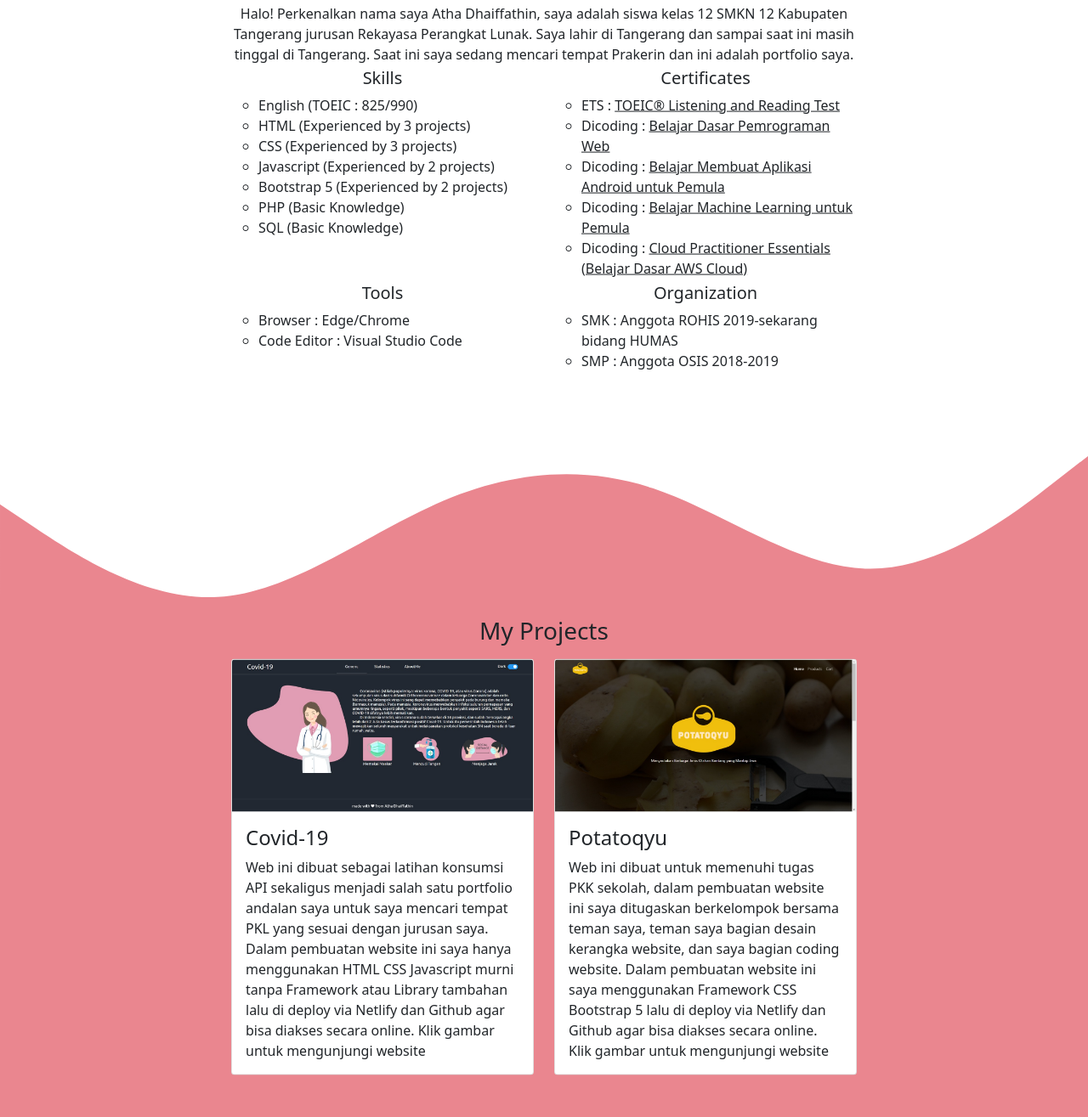
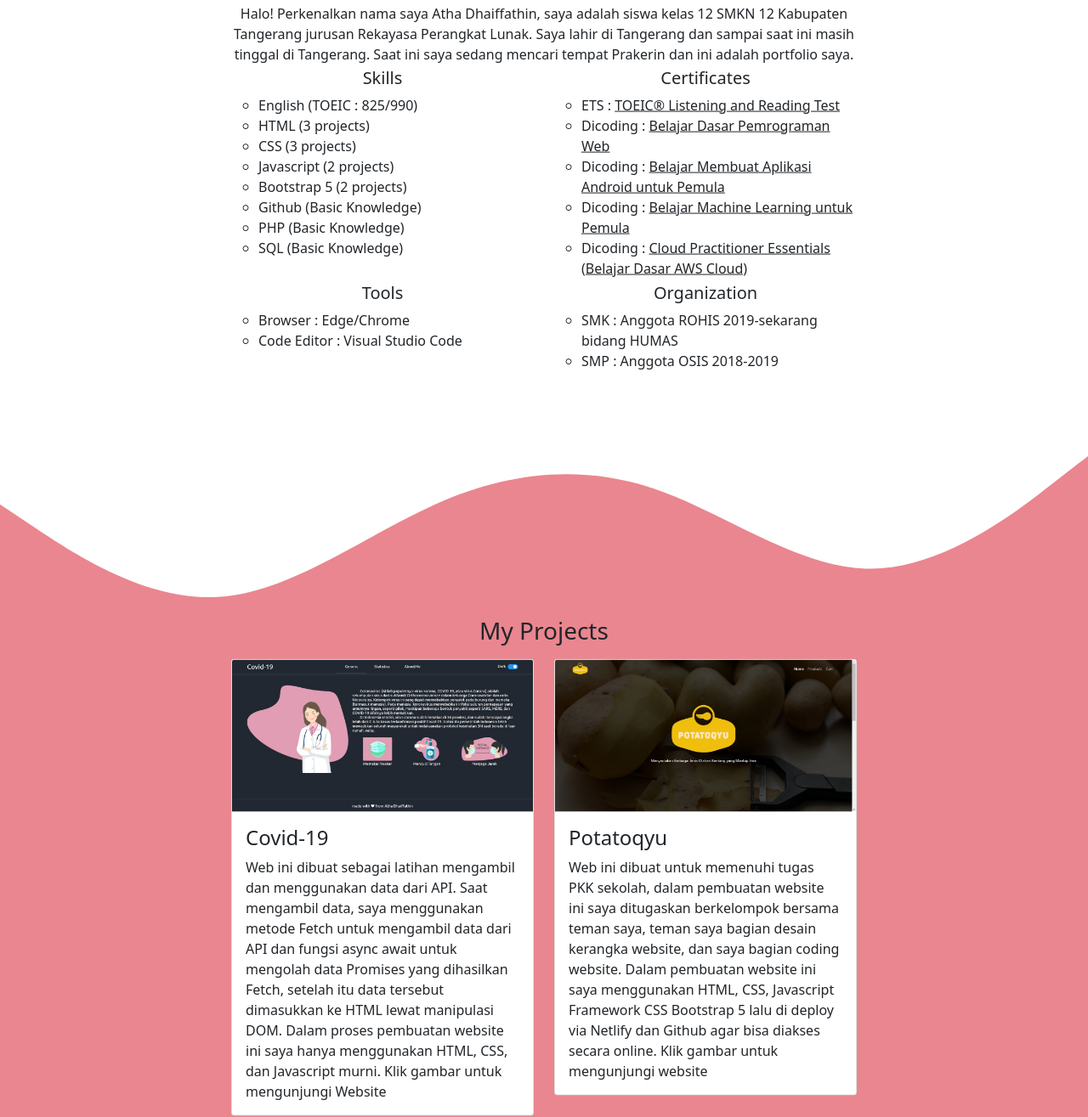
Before and after one commit to Hoshizora-n/Portfolio, a plain HTML site: page index.html in a window 1280 px wide. Shown: the part 676-1991 px from the top of the page at 85% size. Drawn offline with nearby package versions, Linux system fonts and the light colour scheme.

Commit message:
Update index html

```diff
--- a/index.html
+++ b/index.html
@@ -22,7 +22,7 @@
                 <div class="collapse navbar-collapse" id="navbarNav">
                     <ul class="navbar-nav ms-auto">
                         <li class="nav-item w-100 text-center">
-                            <a class="nav-link active" aria-current="page" href="#">Home</a>
+                            <a class="nav-link active" aria-current="page" href="#home">Home</a>
                         </li>
                         <li class="nav-item w-100 text-center">
                             <a class="nav-link" href="#about">About</a>
@@ -40,13 +40,11 @@
         <!-- Akhir Navbar -->
 
         <!-- Jumbotron -->
-        <section id="home" style="background-color: #ea868f; margin-top: 50px">
-            <div class="container">
-                <figure class="text-center" data-aos="zoom-in">
-                    <img src="./image/Me.png" alt="me" class="rounded-circle mb-2 mt-5 shadow-sm img-thumbnail" style="max-width: 200px" />
-                    <h3>Atha Dhaiffathin</h3>
-                    <figcaption>Front-End Web Developer | Student</figcaption>
-                </figure>
+        <section id="home" style="background: #ea868f; margin-top: 50px; scroll-margin-top: 65px">
+            <div class="container text-center" data-aos="zoom-in">
+                <img src="./image/Me.png" alt="me" class="rounded-circle mb-2 mt-5 img-thumbnail" style="max-width: 200px" />
+                <h3>Atha Dhaiffathin</h3>
+                <p>Front-End Web Developer | Student</p>
             </div>
             <svg xmlns="http://www.w3.org/2000/svg" viewBox="0 0 1440 320">
                 <path
@@ -77,10 +75,11 @@
                         <h5 class="text-center">Skills</h5>
                         <ul style="list-style: circle">
                             <li>English (TOEIC : 825/990)</li>
-                            <li>HTML (Experienced by 3 projects)</li>
-                            <li>CSS (Experienced by 3 projects)</li>
-                            <li>Javascript (Experienced by 2 projects)</li>
-                            <li>Bootstrap 5 (Experienced by 2 projects)</li>
+                            <li>HTML (3 projects)</li>
+                            <li>CSS (3 projects)</li>
+                            <li>Javascript (2 projects)</li>
+                            <li>Bootstrap 5 (2 projects)</li>
+                            <li>Github (Basic Knowledge)</li>
                             <li>PHP (Basic Knowledge)</li>
                             <li>SQL (Basic Knowledge)</li>
                         </ul>
@@ -138,8 +137,9 @@
                             <div class="card-body">
                                 <h4>Covid-19</h4>
                                 <p class="card-text">
-                                    Web ini dibuat sebagai latihan konsumsi API sekaligus menjadi salah satu portfolio andalan saya untuk saya mencari tempat PKL yang sesuai dengan jurusan saya. Dalam pembuatan website ini saya hanya
-                                    menggunakan HTML CSS Javascript murni tanpa Framework atau Library tambahan lalu di deploy via Netlify dan Github agar bisa diakses secara online. Klik gambar untuk mengunjungi website
+                                    Web ini dibuat sebagai latihan mengambil dan menggunakan data dari API. Saat mengambil data, saya menggunakan metode Fetch untuk mengambil data dari API dan fungsi async await untuk mengolah data Promises
+                                    yang dihasilkan Fetch, setelah itu data tersebut dimasukkan ke HTML lewat manipulasi DOM. Dalam proses pembuatan website ini saya hanya menggunakan HTML, CSS, dan Javascript murni. Klik gambar untuk
+                                    mengunjungi Website
                                 </p>
                             </div>
                         </div>
@@ -151,7 +151,7 @@
                                 <h4>Potatoqyu</h4>
                                 <p class="card-text">
                                     Web ini dibuat untuk memenuhi tugas PKK sekolah, dalam pembuatan website ini saya ditugaskan berkelompok bersama teman saya, teman saya bagian desain kerangka website, dan saya bagian coding website.
-                                    Dalam pembuatan website ini saya menggunakan Framework CSS Bootstrap 5 lalu di deploy via Netlify dan Github agar bisa diakses secara online. Klik gambar untuk mengunjungi website
+                                    Dalam pembuatan website ini saya menggunakan HTML, CSS, Javascript Framework CSS Bootstrap 5 lalu di deploy via Netlify dan Github agar bisa diakses secara online. Klik gambar untuk mengunjungi website
                                 </p>
                             </div>
                         </div>
--- a/style.css
+++ b/style.css
@@ -1,8 +1,3 @@
-p {
-    margin: 0;
-    padding: 0;
-}
-
 #about ul {
     margin-bottom: 5px;
 }
```
